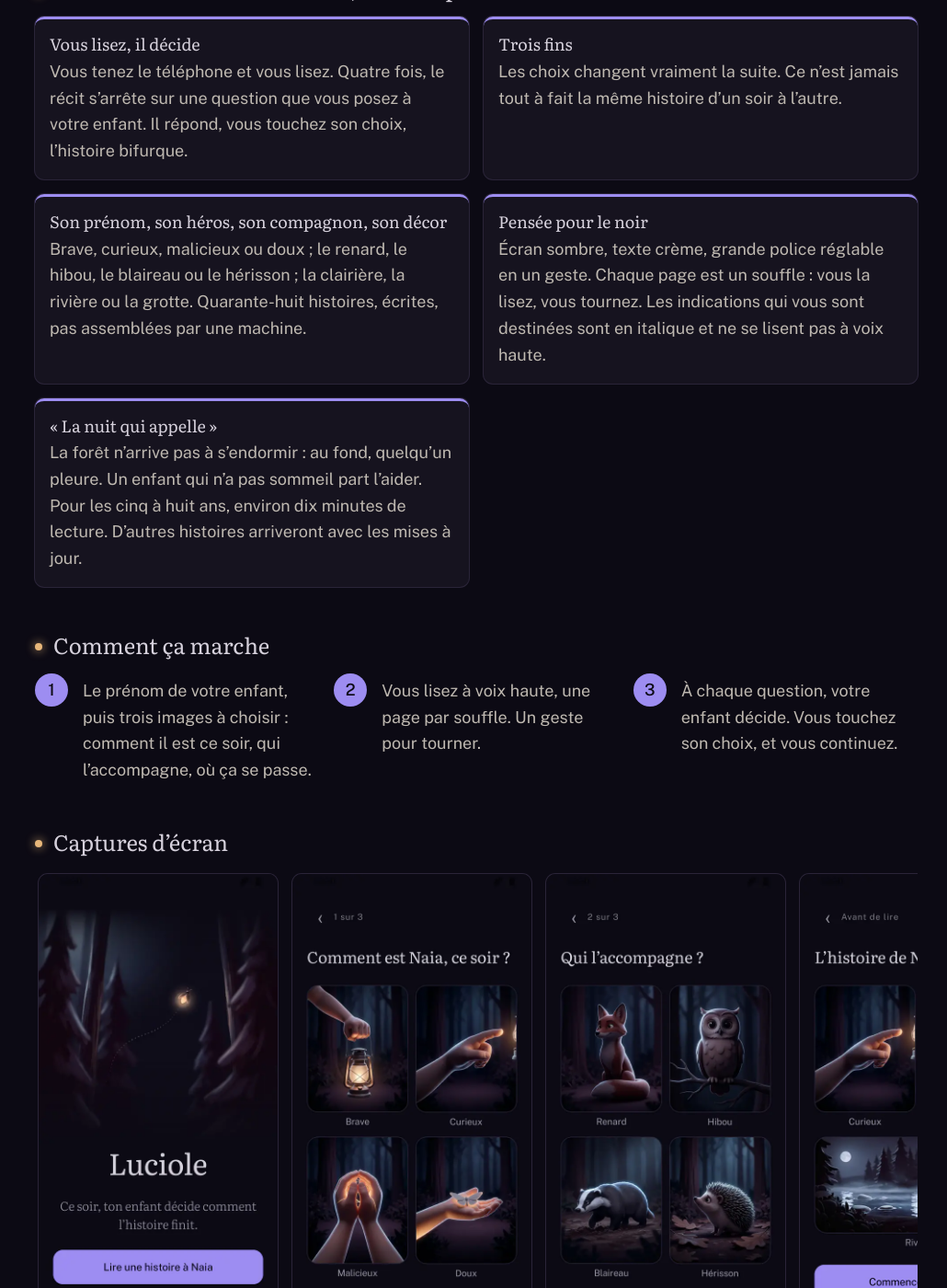
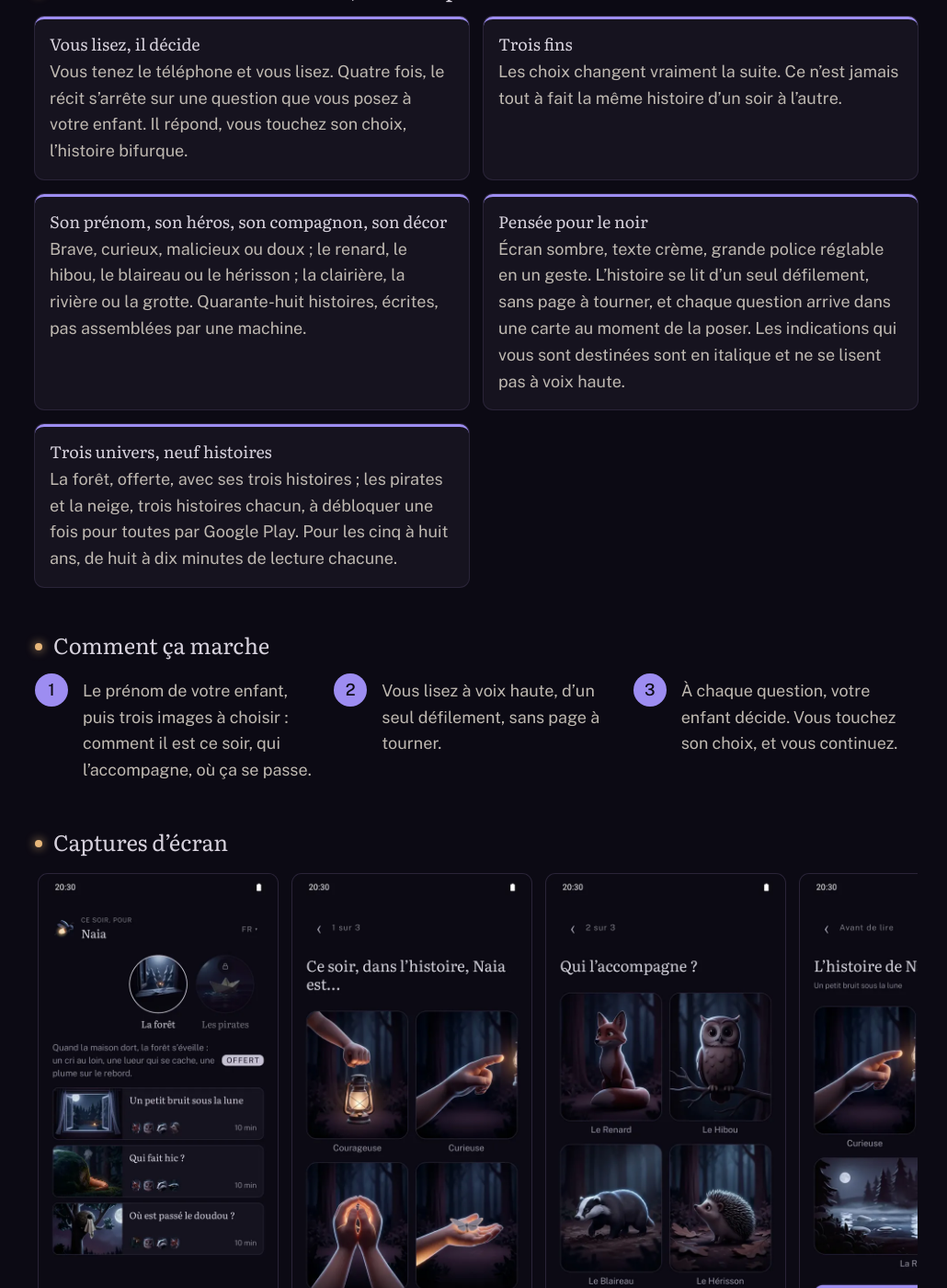
Before and after one commit to michaelfery/michaelfery.github.io, a Jekyll site: the page luciole/index.html, which Jekyll copies as it is, in a window 1280 px wide and 1400 px high, scrolled down 636 px. Shown: the whole window at 92% size, without its empty margins (122-1152 px from the left). Built offline with Jekyll 4.4.1, drawn with Linux system fonts in a browser that asks for light colours; some of the changed text lies outside the part shown.

Commit message:
luciole : achats par Google Play, trois univers, lecture en rouleau, captures de la 0.14

```diff
--- a/luciole/index.html
+++ b/luciole/index.html
@@ -102,11 +102,11 @@
           </li>
           <li>
             <h3>Pensée pour le noir</h3>
-            <p>Écran sombre, texte crème, grande police réglable en un geste. Chaque page est un souffle : vous la lisez, vous tournez. Les indications qui vous sont destinées sont en italique et ne se lisent pas à voix haute.</p>
+            <p>Écran sombre, texte crème, grande police réglable en un geste. L’histoire se lit d’un seul défilement, sans page à tourner, et chaque question arrive dans une carte au moment de la poser. Les indications qui vous sont destinées sont en italique et ne se lisent pas à voix haute.</p>
           </li>
           <li>
-            <h3>« La nuit qui appelle »</h3>
-            <p>La forêt n’arrive pas à s’endormir : au fond, quelqu’un pleure. Un enfant qui n’a pas sommeil part l’aider. Pour les cinq à huit ans, environ dix minutes de lecture. D’autres histoires arriveront avec les mises à jour.</p>
+            <h3>Trois univers, neuf histoires</h3>
+            <p>La forêt, offerte, avec ses trois histoires ; les pirates et la neige, trois histoires chacun, à débloquer une fois pour toutes par Google Play. Pour les cinq à huit ans, de huit à dix minutes de lecture chacune.</p>
           </li>
         </ul>
       </div>
@@ -117,7 +117,7 @@
         <h2 id="steps-title">Comment ça marche</h2>
         <ol role="list">
           <li><p>Le prénom de votre enfant, puis trois images à choisir : comment il est ce soir, qui l’accompagne, où ça se passe.</p></li>
-          <li><p>Vous lisez à voix haute, une page par souffle. Un geste pour tourner.</p></li>
+          <li><p>Vous lisez à voix haute, d’un seul défilement, sans page à tourner.</p></li>
           <li><p>À chaque question, votre enfant décide. Vous touchez son choix, et vous continuez.</p></li>
         </ol>
       </div>
@@ -128,27 +128,27 @@
         <h2 id="shots-title">Captures d’écran</h2>
         <div class="app-shots__track" tabindex="0" role="region" aria-label="Captures d’écran, défilement horizontal">
           <figure>
-            <img src="assets/shots/01-accueil.webp" alt="L’accueil de Luciole : une luciole dans un bois la nuit, le nom, l’accroche « Ce soir, ton enfant décide comment l’histoire finit. » et le bouton « Lire une histoire à Naia »." width="540" height="1080" loading="lazy">
-            <figcaption>L’accueil : la lecture commence en un geste, le prénom est retenu.</figcaption>
+            <img src="assets/shots/01-choix.webp" alt="L’écran de choix : « Ce soir, pour Naia », les univers en médaillons, la forêt offerte et les pirates sous cadenas, puis trois histoires de la forêt avec leur vignette, les visages des compagnons et la durée." width="540" height="1080" loading="lazy">
+            <figcaption>L’ouverture : un univers à la fois, ses histoires en lignes. La forêt est offerte.</figcaption>
           </figure>
           <figure>
-            <img src="assets/shots/02-heros.webp" alt="« Comment est Naia, ce soir ? » et quatre images : une main qui tient une lanterne, un doigt qui montre, deux mains en coupe, un papillon posé sur une paume, sous-titrées Brave, Curieux, Malicieux, Doux." width="540" height="1080" loading="lazy">
+            <img src="assets/shots/02-heros.webp" alt="« Ce soir, dans l’histoire, Naia est… » et quatre images : une main qui tient une lanterne, un doigt qui montre, deux mains en coupe, un papillon posé sur une paume, sous-titrées Courageuse, Curieuse, Malicieuse, Tranquille." width="540" height="1080" loading="lazy">
             <figcaption>Le héros du soir, en images : toucher choisit.</figcaption>
           </figure>
           <figure>
-            <img src="assets/shots/03-compagnon.webp" alt="« Qui l’accompagne ? » et quatre animaux de nuit : un renard, un hibou, un blaireau, un hérisson." width="540" height="1080" loading="lazy">
-            <figcaption>Le compagnon, un des quatre animaux de la forêt.</figcaption>
+            <img src="assets/shots/03-compagnon.webp" alt="« Qui l’accompagne ? » et quatre animaux de nuit : le Renard, le Hibou, le Blaireau, le Hérisson." width="540" height="1080" loading="lazy">
+            <figcaption>Le compagnon, un des quatre animaux de l’histoire.</figcaption>
           </figure>
           <figure>
-            <img src="assets/shots/04-garde.webp" alt="« L’histoire de Naia, ce soir » : les trois choix en images, curieux, le renard, la rivière, et le bouton « Commencer l’histoire »." width="540" height="1080" loading="lazy">
+            <img src="assets/shots/04-garde.webp" alt="« L’histoire de Naia, ce soir » : les trois choix en images, Curieuse, le Renard, la Rivière, et le bouton « Commencer l’histoire »." width="540" height="1080" loading="lazy">
             <figcaption>Avant de lire, les trois choix d’un coup d’œil. Une image se touche pour la changer.</figcaption>
           </figure>
           <figure>
-            <img src="assets/shots/05-lecture.webp" alt="Une page de lecture : « voix douce, on commence » en italique, puis « Ce soir, Naia n’a pas sommeil. » en grande police crème sur fond sombre, et la luciole en bas à droite." width="540" height="1080" loading="lazy">
-            <figcaption>La lecture : un souffle par page, l’indication au parent en italique, la luciole marque la suite.</figcaption>
+            <img src="assets/shots/05-lecture.webp" alt="Le début de la lecture : la couverture atténuée en haut, le titre « Un petit bruit sous la lune », « voix douce, on commence » en italique, puis le texte en grande police crème sur fond sombre, avec une lettrine." width="540" height="1080" loading="lazy">
+            <figcaption>La lecture : toute l’histoire d’un seul défilement, l’indication au parent en italique.</figcaption>
           </figure>
           <figure>
-            <img src="assets/shots/06-question.webp" alt="Une question : « Naia, on file tout de suite, ou on prend la lanterne en passant ? » et deux options, « Tout de suite » et « Avec la lanterne »." width="540" height="1080" loading="lazy">
+            <img src="assets/shots/06-question.webp" alt="Une question dans une carte : « cherche son regard, laisse un silence », puis « Naia, on file tout de suite, ou on prend la lanterne en passant ? » et deux options, « Tout de suite » et « Avec la lanterne »." width="540" height="1080" loading="lazy">
             <figcaption>La question : l’enfant répond, le parent touche son choix.</figcaption>
           </figure>
         </div>
@@ -157,9 +157,9 @@
 
     <section class="app-privacy" aria-labelledby="privacy-title">
       <div class="app-container">
-        <h2 id="privacy-title">Rien ne sort du téléphone</h2>
+        <h2 id="privacy-title">Sans compte ni publicité</h2>
         <div class="app-privacy__box">
-          <p>Luciole ne collecte, ne transmet et ne partage aucune donnée. Pas de compte, pas de connexion, pas de publicité, pas d’abonnement. <strong>L’application ne déclare aucune permission Android, pas même l’accès à Internet</strong> : elle ne peut techniquement rien envoyer, et elle fonctionne en mode avion.</p>
+          <p>Luciole ne collecte, ne transmet et ne partage aucune donnée personnelle. Pas de compte, pas de connexion, pas de publicité, pas d’abonnement : les univers s’achètent une fois, par Google Play, et <strong>l’application fonctionne en mode avion</strong>.</p>
           <p>Sur le téléphone, elle garde le prénom de votre enfant et l’accord choisi, les choix faits avant chaque lecture, la taille de texte, et l’historique des histoires lues. Désinstaller l’application efface tout ça.</p>
           <p><a href="confidentialite/">Lire la politique de confidentialité</a></p>
         </div>
@@ -179,11 +179,11 @@
         </details>
         <details>
           <summary>Combien d’histoires ?</summary>
-          <p>Une, « La nuit qui appelle », en quarante-huit versions selon le héros, le compagnon et le décor choisis, avec trois fins. D’autres histoires arriveront avec les mises à jour de l’application ; rien ne se télécharge, tout est dans le téléphone.</p>
+          <p>Neuf, dans trois univers. La forêt est offerte : « Un petit bruit sous la lune », « Qui fait hic ? » et « Où est passé le doudou ? ». Les pirates et la neige se débloquent chacun par un achat unique, sans abonnement. Chaque histoire existe en quarante-huit versions selon le héros, le compagnon et le décor choisis, avec trois fins, en français ou en anglais. Rien ne se télécharge, tout est dans le téléphone.</p>
         </details>
         <details>
           <summary>Faut-il une connexion ?</summary>
-          <p>Non, jamais. L’application ne demande pas la permission d’accéder à Internet.</p>
+          <p>Pour lire, jamais : l’application fonctionne en mode avion. Seul l’achat d’un univers passe par Google Play, qui demande alors une connexion.</p>
         </details>
         <details>
           <summary>Peut-on reprendre une histoire interrompue ?</summary>
```
Also changed, not shown: luciole/confidentialite/index.html (+7 -7 lines), luciole/assets/shots/01-accueil.webp (deleted), luciole/assets/shots/01-choix.webp (added), luciole/assets/shots/02-heros.webp, luciole/assets/shots/03-compagnon.webp, luciole/assets/shots/04-garde.webp, luciole/assets/shots/05-lecture.webp, luciole/assets/shots/06-question.webp.
